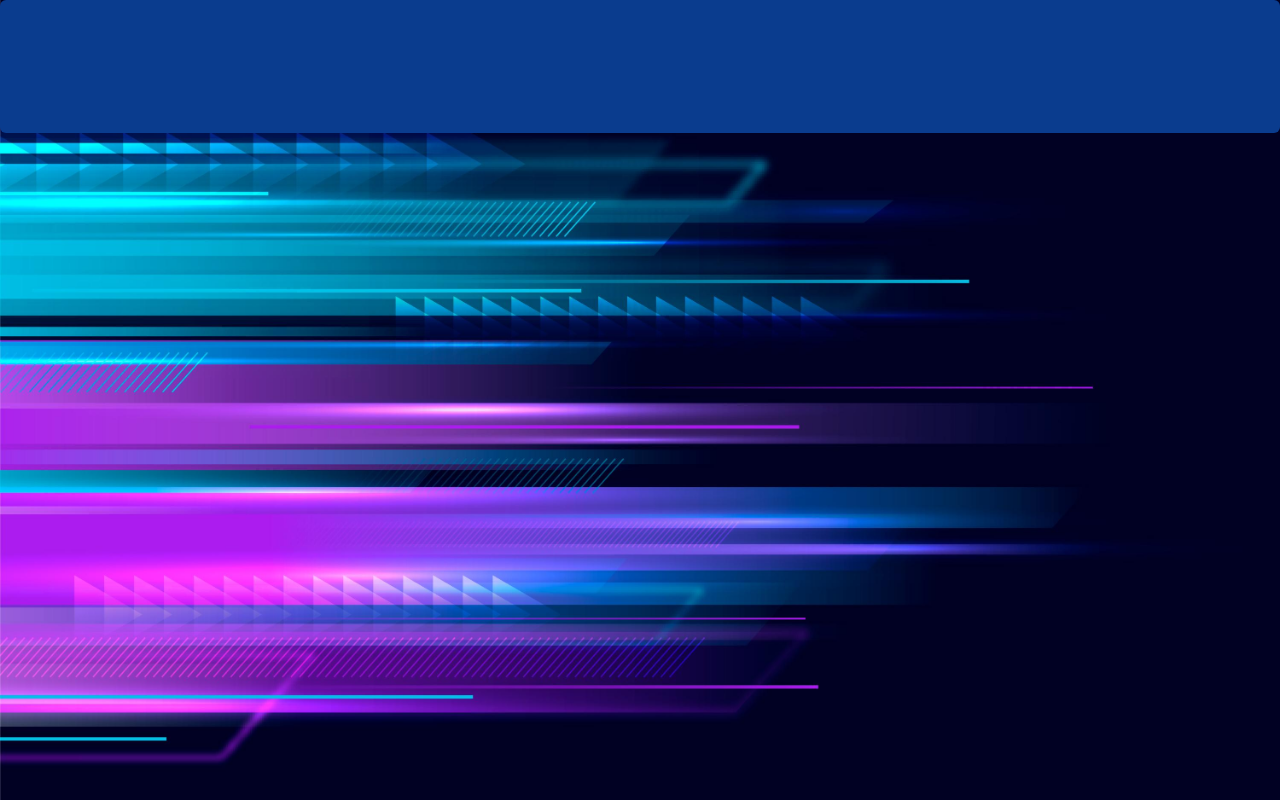
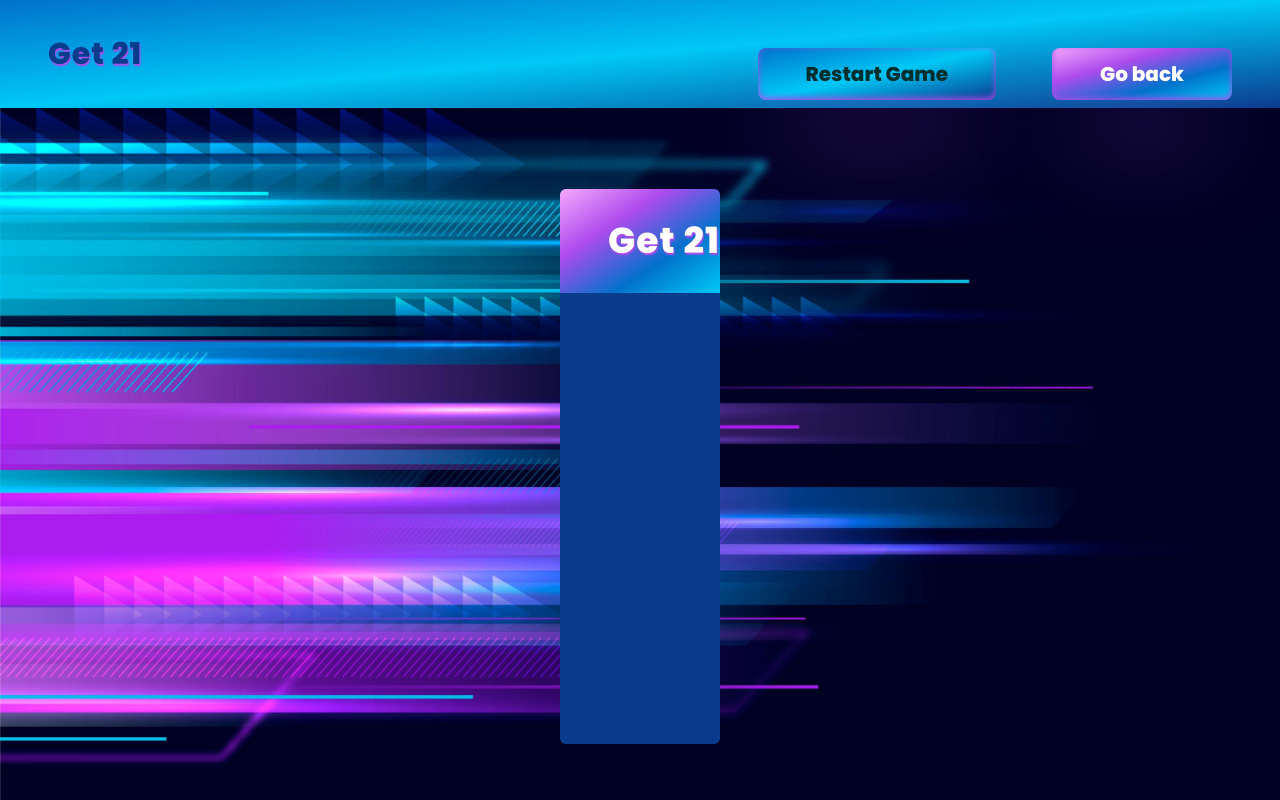
Before and after one commit to davidlidebrandt/get-21-frontend, a React (Create React App) app: page /gamepage in a window 1280 px wide. Built offline with nearby package versions, Linux system fonts and the light colour scheme.

Commit message:
Style gamecard

```diff
--- a/src/components/pages/gamepage/GamePage.js
+++ b/src/components/pages/gamepage/GamePage.js
@@ -1,7 +1,7 @@
 import React from "react";
 import { useEffect } from "react";
 import GameCard from "./subcomp/GameCard.js";
-import GameHeader from "./subcomp/GameCard.js";
+import GameHeader from "./subcomp/GameHeader.js";
 
 export default function GamePage({ setCurrentPage }) {
   useEffect(() => {
--- a/src/components/pages/gamepage/subcomp/GameCard.js
+++ b/src/components/pages/gamepage/subcomp/GameCard.js
@@ -3,6 +3,11 @@ import React from 'react'
 export default function GameCard() {
     return (
         <div className="bg-darker-blue h-full rounded-md">
+            <div className="pink-blue-gradient rounded-t-md py-8">
+            <h1 className="inline text-4xl ml-12  rounded-md font-black text-center text-white text-shadow-pink">
+            Get 21
+          </h1>
+            </div>
 
         </div>
     )
--- a/src/components/pages/gamepage/subcomp/GameHeader.js
+++ b/src/components/pages/gamepage/subcomp/GameHeader.js
@@ -26,17 +26,14 @@ export default function GameHeader() {
             </div>
 
         </div>
-        <nav className="bg-gradient py-9">
-            <h1 className="inline text-3xl ml-12  rounded-md font-black text-center text-darker-blue text-shadow-pink">
+        <nav className="bg-gradient py-9 min-h-content">
+            <h1 className="block xl:inline text-3xl xl:ml-12  rounded-md font-black text-center text-darker-blue text-shadow-pink">
             Get 21
           </h1>
-            <div className="float-right">
-            <button  className="inline mr-12 hover-button rounded-lg bg-gradient text-darkest-blue py-3 px-12 font-extrabold custom-inner-box-shadow text-xl">Restart Game</button>
-            <button onClick={()=> {displayWarning("This game will be lost, proceed?")}} className="inline mr-12 hover-pink-button rounded-lg pink-blue-gradient py-3 px-12  text-white font-extrabold custom-inner-box-shadow text-xl">Go back</button>
+            <div className="xl:float-right text-center">
+            <button  className="block xl:inline xl:mr-12 my-3 hover-button rounded-lg bg-gradient text-darkest-blue ml-2 px-4 py-1  xl:py-3 xl:px-12 font-extrabold custom-inner-box-shadow text-xl">Restart Game</button>
+            <button onClick={()=> {displayWarning("This game will be lost, proceed?")}} className="block xl:inline ml-2 xl:mr-12 hover-pink-button rounded-lg pink-blue-gradient px-4 py-1 xl:py-3 xl:px-12  text-white font-extrabold custom-inner-box-shadow text-xl">Go back</button>
             </div>
-
-
-
         </nav>
         </>
     )
--- a/src/index.css
+++ b/src/index.css
@@ -32,6 +32,10 @@ body {
 
 .height-max-content {
   height: max-content;
+}
+
+.min-h-content {
+  min-height: min-content;
 }
 
 .min-h-50 {
```
